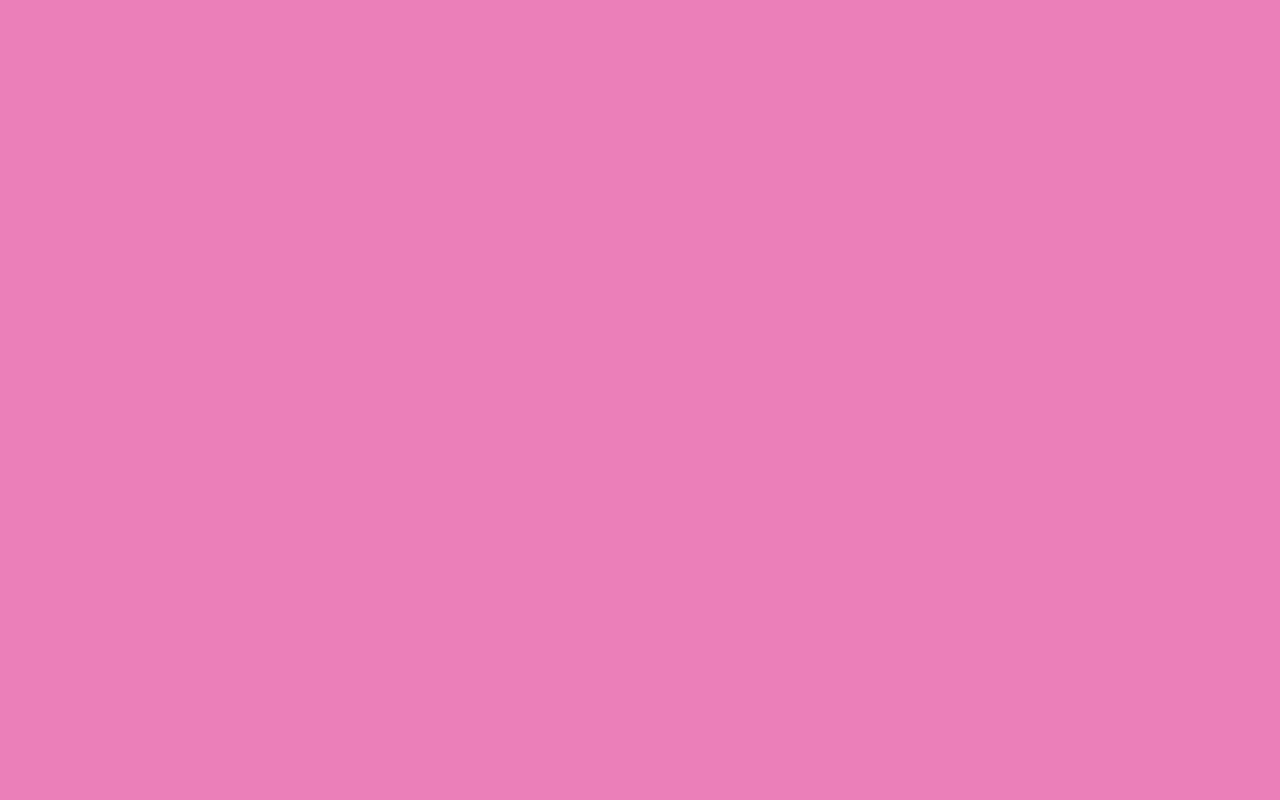
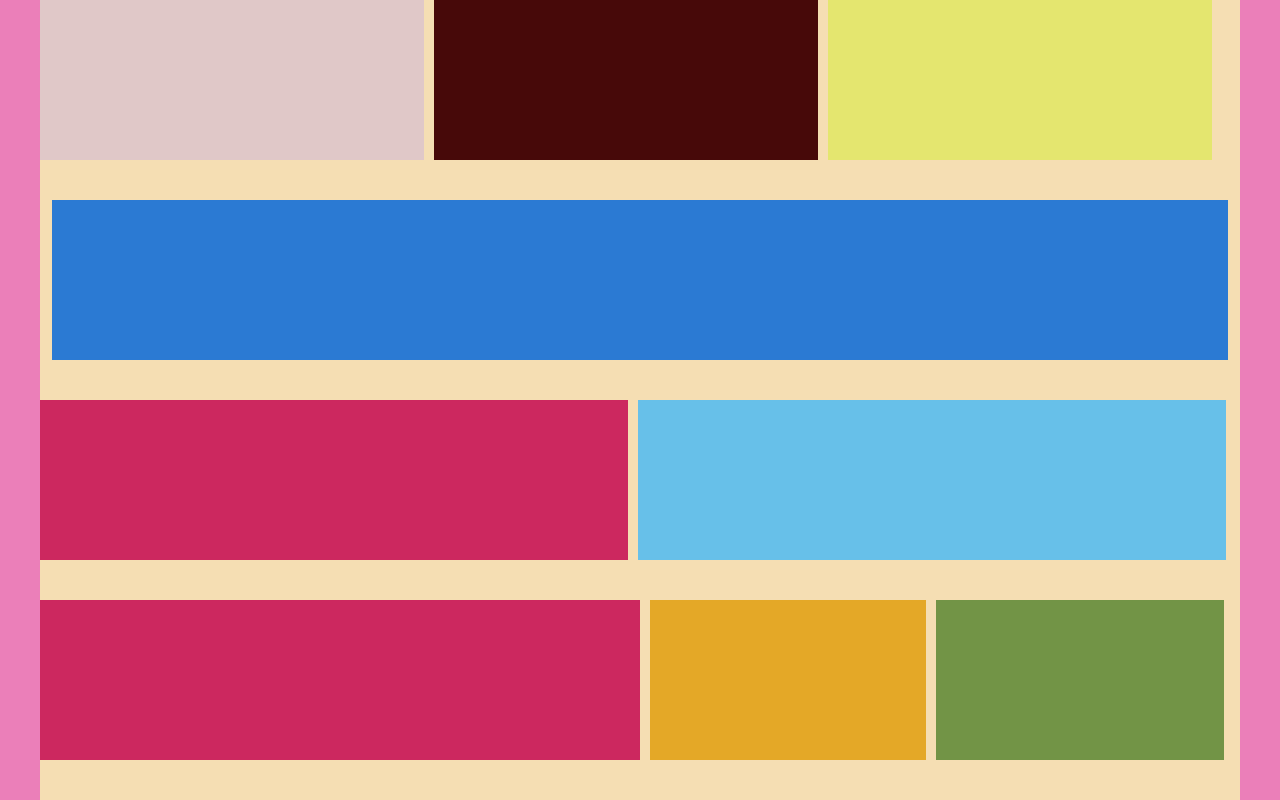
Before and after one commit to raufu3286/html-layout, a plain HTML site: page index.html in a window 1280 px wide. Drawn offline with Linux system fonts and the light colour scheme.

Commit message:
first commit

```diff
--- a/css/style.css
+++ b/css/style.css
@@ -0,0 +1,92 @@
+
+*{
+    padding: 0;
+    margin: 0;
+    box-sizing: border-box;
+}
+.container{
+
+width: 1200px;
+
+height: 200px;
+
+background-color: wheat;
+
+margin: 0 auto;
+}
+.row{
+    height: 80%;
+    background-color: wheat;
+    margin: auto;
+}
+.box-1{
+
+height: 100%;
+
+float: left;
+
+width: 32%;
+margin-right: 10px;
+background-color: rgb(224, 200, 200) ;
+}
+.box-7{
+
+    height: 100%;
+
+    float: left;
+
+    width: 32%;
+    margin-right: 10px;
+    background-color: rgb(71, 9, 9) ;
+    }
+    .box-8{
+
+        height: 100%;
+
+        float: left;
+
+        width: 32%;
+        margin-right: 10px;
+        background-color: rgb(228, 230, 111) ;
+        }
+.row-1{
+     height: 80%;
+    background-color:rgb(43, 122, 211);
+    margin: auto;
+    width:98%;
+}
+.row .box-2{
+    height: 100%;
+    float: left;
+    width: 49%;
+    margin-right: 10px;
+    background-color:rgb(204, 40, 95);
+}
+.row .box-6{
+    height: 100%;
+    float: left;
+    width: 49%;
+    margin-right: 10px;
+    background-color: rgb(103, 192, 233);
+}
+.row .box-3{
+    height: 100%;
+    float: left;
+    width: 50%;
+    margin-right: 10px;
+    background-color: rgb(204, 40, 95);
+}
+.row .box-4{
+    height: 100%;
+    float: left;
+    width: 23%;
+    margin-right: 10px;
+    background-color: rgb(228, 168, 39);
+}
+.row .box-5{
+    height: 100%;
+    float: left;
+    width: 24%;
+    margin-right: 10px;
+    background-color: rgb(114, 148, 70);
+}
--- a/index.html
+++ b/index.html
@@ -8,6 +8,50 @@
     <link rel="stylesheet" href="./css/style.css">
 </head>
 <body style="background-color: #EB7FB9;">
+    <section class="container">
+        <div class="row">
+            <div class="box-1">
+                <div class="col0-1-3"></div>
+            </div>
+            <div class="box-7">
+                 <div class="col0-1-3"></div>
+            </div>
+            <div class="box-8">
+                  <div class="col0-1-3"></div>
+            </div>
+        </div>
+
+    </section>
+    <section class="container">
+        <div class="row-1">
+
+        </div>
+    </section>
+    <section class="container">
+        <div class="row">
+            <div class="box-2">
+                <div class="col0-1-2"></div>
+            </div>
+            <div class="box-6">
+                 <div class="col0-1-2"></div>
+            </div>
+        </div>
+
+    </section>
+    <section class="container">
+        <div class="row">
+            <div class="box-3">
+                <div class="col0-1-3"></div>
+            </div>
+            <div class="box-4">
+                 <div class="col0-1-3"></div>
+            </div>
+            <div class="box-5">
+                  <div class="col0-1-3"></div>
+            </div>
+        </div>
+
+    </section>
 
 </body>
 </html>
```
